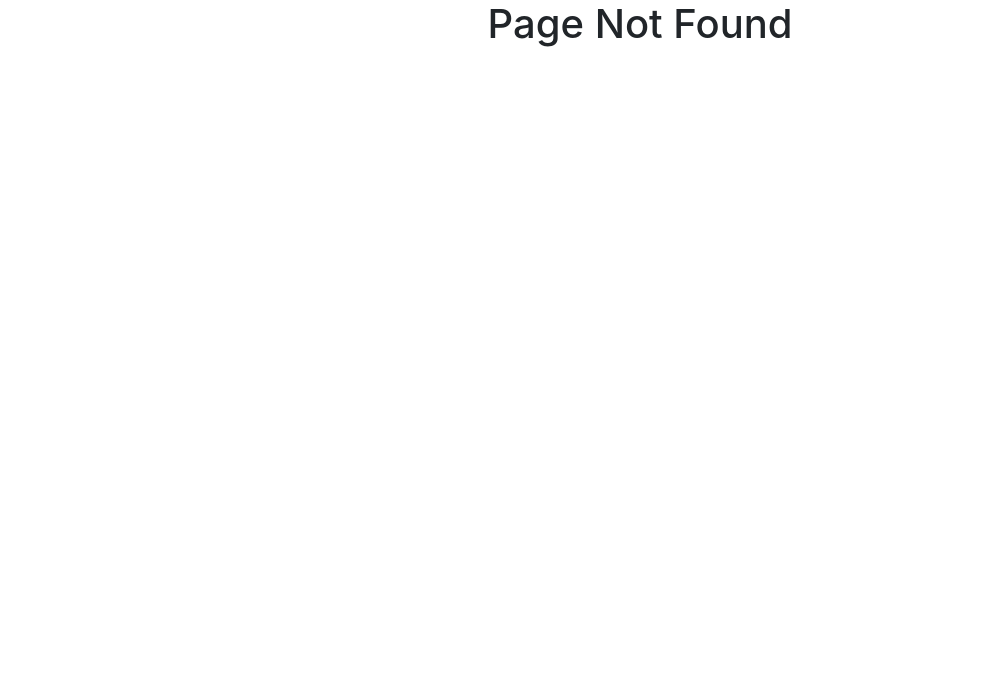
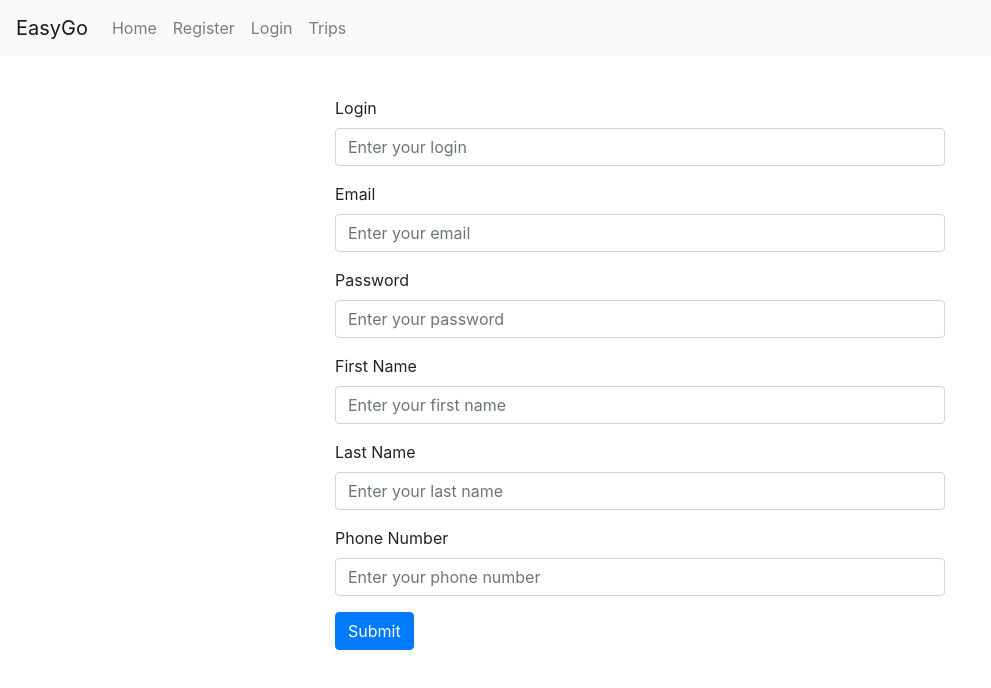
Before and after one commit to nkoptsov/easyGo, a React app: page /users/register in a window 1280 px wide. Before the commit this address had no page. Shown: the top 688 px of the page, without its empty margins (0-991 px from the left). Built offline with nearby package versions, Linux system fonts and the light colour scheme.

Commit message:
fixed register and its routes, userController minor patch

```diff
--- a/src/client/App.js
+++ b/src/client/App.js
@@ -13,7 +13,7 @@ class App extends Component {
         <div>
           <Switch>
             <Route exact path="/" component={Home} />
-            <Route exact path="/register" component={Register} />
+            <Route exact path="/users/register" component={Register} />
             <Route exact path="/login" component={Login} />
             <Route exact path="/trips" component={Trips} />
             <Route component={NotFound} />
--- a/src/client/Components/Nav/Nav.js
+++ b/src/client/Components/Nav/Nav.js
@@ -10,10 +10,10 @@ const Nav = () => (
           <Link to="/" className="nav-link">Home</Link>
         </li>
         <li className="nav-item">
-          <Link to="/register" className="nav-link">Register</Link>
+          <Link to="/users/register" className="nav-link">Register</Link>
         </li>
         <li className="nav-item">
-          <Link to="/login" className="nav-link">Login</Link>
+          <Link to="/users/login" className="nav-link">Login</Link>
         </li>
         <li className="nav-item">
           <Link to="/trips" className="nav-link">Trips</Link>
--- a/src/client/Components/RegisterForm/RegisterForm.js
+++ b/src/client/Components/RegisterForm/RegisterForm.js
@@ -19,11 +19,10 @@ class RegisterForm extends Component {
   }
   onChange = (e) => {
     this.setState({data: { ...this.state.data, [e.target.name]: e.target.value } });
-    console.log(this.state);
   }
   onSubmit = (e) => {
     e.preventDefault();
-    this.props.submit(this.state.data)
+    this.props.handleSubmit(this.state.data)
   }
 
   render() {
--- a/src/client/Layouts/Register/Register.js
+++ b/src/client/Layouts/Register/Register.js
@@ -6,16 +6,15 @@ class Register extends Component {
   constructor(props) {
     super(props);
 
-    this.submit = this.submit.bind(this);
   }
-  submit = (data) => {
-    console.log(data);
-
+  handleSubmit = (data) => {
     fetch('/api/users/register', {
-
+      headers: {
+        'Content-Type': 'application/json'
+      },
       method: 'POST',
       body: JSON.stringify(data)
-    }).then(response => console.log(response.json())
+    }).then(response => console.log(response)
     )
   }
     render() {
@@ -23,7 +22,7 @@ class Register extends Component {
       <div>
         <Header />
         <main>
-          <RegisterForm submit={this.submit}/>
+          <RegisterForm handleSubmit={this.handleSubmit}/>
         </main>
       </div>
     )
--- a/src/server/controllers/userController.js
+++ b/src/server/controllers/userController.js
@@ -6,7 +6,7 @@ module.exports = {
     const result = createUserProfile(body);
 
     result
-      .then(value => res.status(200).location(`${value.userId}`).end())
+      .then(value => res.status(200).json(value))
       .catch(error => next(error));
   },
 };
```
